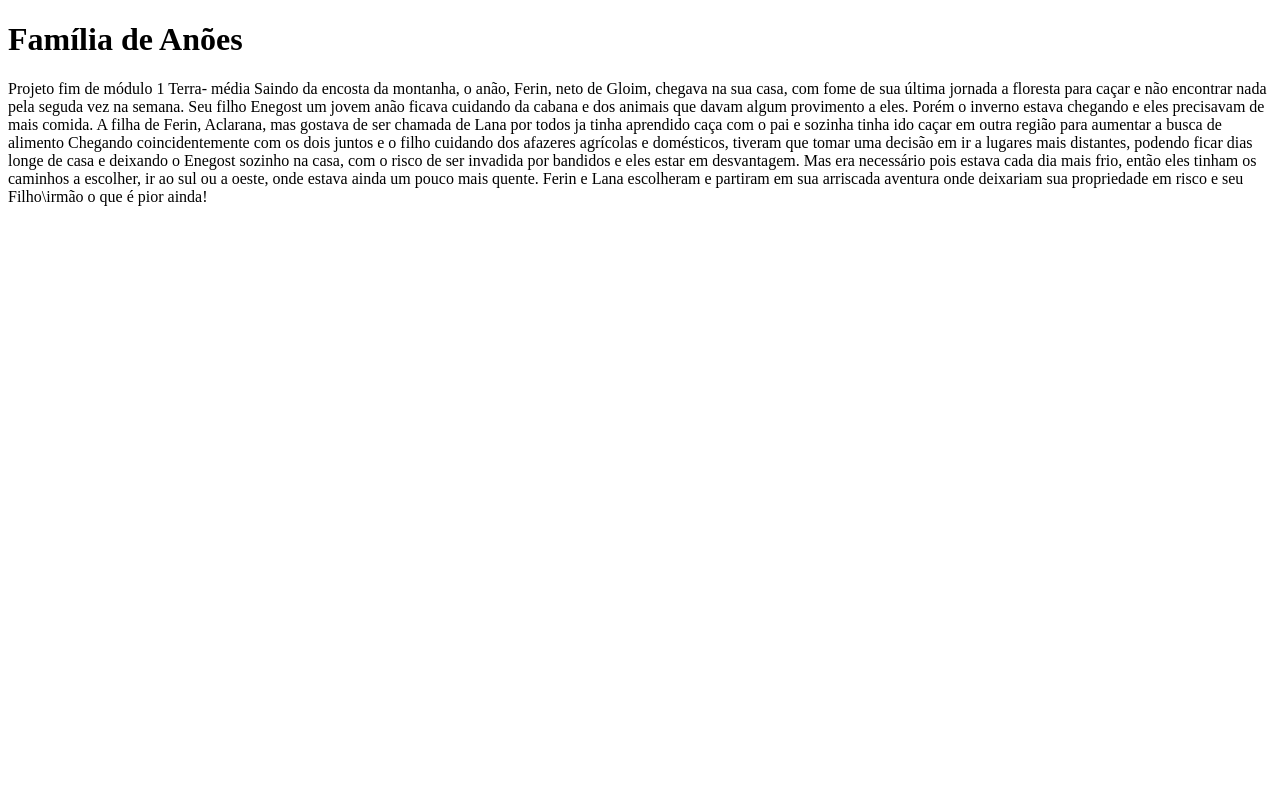
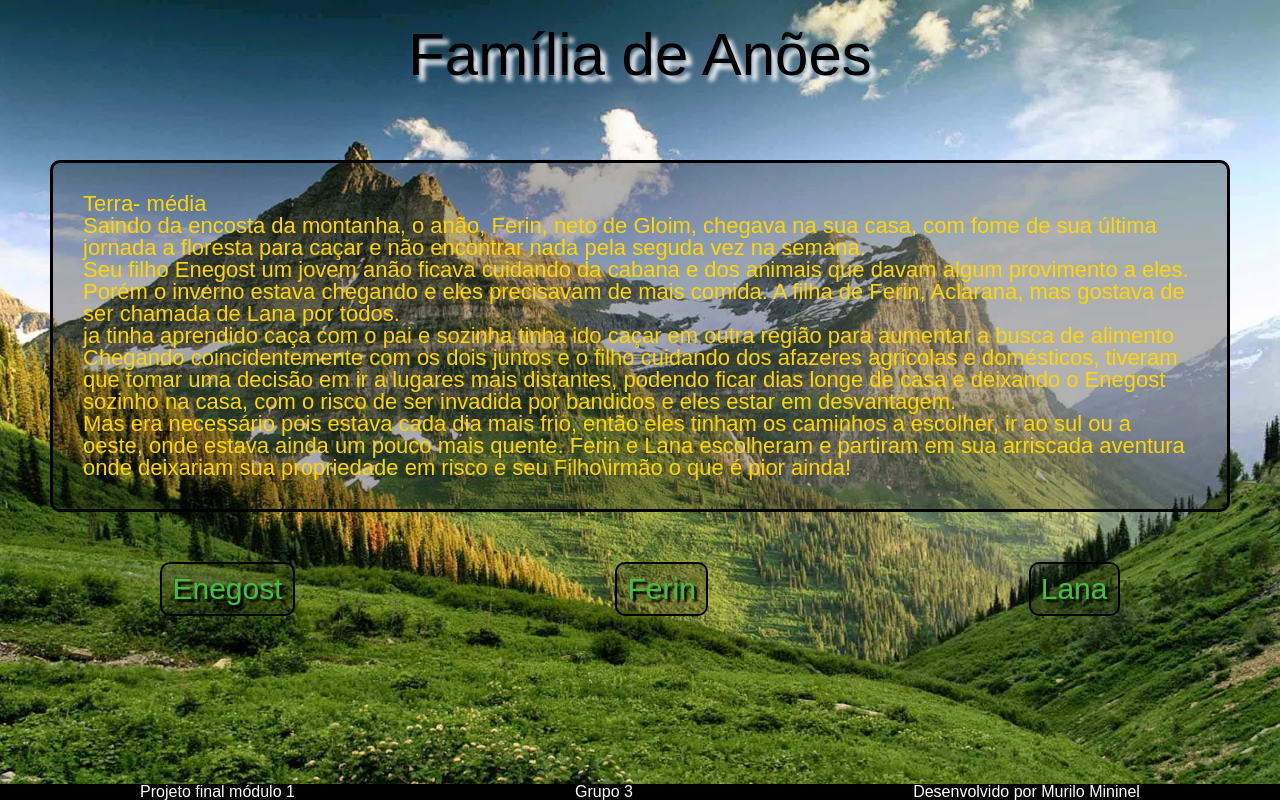
Before and after one commit to muridev017/projetoModulo1, a plain HTML site: page index.html in a window 1280 px wide. Drawn offline with Linux system fonts and the light colour scheme.

Commit message:
começar a fazer o html e css

```diff
--- a/index.html
+++ b/index.html
@@ -1,30 +1,53 @@
 <!DOCTYPE html>
 <html lang="pt-br">
+
 <head>
     <meta charset="UTF-8">
     <meta http-equiv="X-UA-Compatible" content="IE=edge">
     <meta name="viewport" content="width=device-width, initial-scale=1.0">
     <title>Tela inicial</title>
+    <link rel="stylesheet" href="reset.css">
+    <link rel="stylesheet" href="stylesheet.css">
 
-    <script ></script>
+    <script></script>
 </head>
-<body>
 
-    <h1>Família de Anões</h1>
-
-    <p>Projeto fim de módulo 1
-        Terra- média
+<body class="letra">
+    <header>
+         <h1 class="titulo">Família de Anões</h1>
+    </header>
+    <main>
+        <p class="ocomeco">
+            Terra- média<br>
             Saindo da encosta da montanha, o anão, Ferin, neto de Gloim, chegava na sua casa, com fome de sua última jornada
-        a floresta para caçar e não encontrar nada pela seguda vez na semana.
-        Seu filho Enegost um jovem anão ficava cuidando da cabana e dos animais que davam algum provimento a eles.
-        Porém o inverno estava chegando e eles precisavam de mais comida. A filha de Ferin, Aclarana, mas gostava de ser chamada de Lana por todos
+            a floresta para caçar e não encontrar nada pela seguda vez na semana.<br>
+            Seu filho Enegost um jovem anão ficava cuidando da cabana e dos animais que davam algum provimento a eles.<br>
+            Porém o inverno estava chegando e eles precisavam de mais comida. A filha de Ferin, Aclarana, mas gostava de ser
+            chamada de Lana por todos.<br>
             ja tinha aprendido caça com o pai e sozinha tinha ido caçar em outra região para aumentar a busca de alimento
             Chegando coincidentemente com os dois juntos e o filho cuidando dos afazeres agrícolas e domésticos, tiveram
             que tomar uma decisão em ir a lugares mais distantes, podendo ficar dias longe de casa e deixando o Enegost
-        sozinho na casa, com o risco de ser invadida por bandidos e eles estar em desvantagem.
+            sozinho na casa, com o risco de ser invadida por bandidos e eles estar em desvantagem.<br>
             Mas era necessário pois estava cada dia mais frio, então eles tinham os caminhos a escolher, ir ao sul
             ou a oeste, onde estava ainda um pouco mais quente. Ferin e Lana escolheram e partiram em sua arriscada
             aventura onde deixariam sua propriedade em risco e seu Filho\irmão o que é pior ainda!</p>
 
+        <div class="players">
+            <ul class="pl1"><a href="enegost.html">Enegost </a></ul>
+            <ul class="pl2"><a href="">Ferin </a></ul>
+            <ul class="pl3"><a href="">Lana </a></ul>
+        </div>
+    </main>
+
+    <footer>
+        <p>Projeto final módulo 1</p>
+        <P>Grupo 3</P>
+        <p>Desenvolvido por Murilo Mininel</p>
+    </footer>
+
+
 </body>
+
+
+
 </html>
--- /dev/null
+++ b/reset.css
@@ -0,0 +1,48 @@
+/* http://meyerweb.com/eric/tools/css/reset/
+   v2.0 | 20110126
+   License: none (public domain)
+*/
+
+html, body, div, span, applet, object, iframe,
+h1, h2, h3, h4, h5, h6, p, blockquote, pre,
+a, abbr, acronym, address, big, cite, code,
+del, dfn, em, img, ins, kbd, q, s, samp,
+small, strike, strong, sub, sup, tt, var,
+b, u, i, center,
+dl, dt, dd, ol, ul, li,
+fieldset, form, label, legend,
+table, caption, tbody, tfoot, thead, tr, th, td,
+article, aside, canvas, details, embed,
+figure, figcaption, footer, header, hgroup,
+menu, nav, output, ruby, section, summary,
+time, mark, audio, video {
+	margin: 0;
+	padding: 0;
+	border: 0;
+	font-size: 100%;
+	font: inherit;
+	vertical-align: baseline;
+}
+/* HTML5 display-role reset for older browsers */
+article, aside, details, figcaption, figure,
+footer, header, hgroup, menu, nav, section {
+	display: block;
+}
+body {
+	line-height: 1;
+}
+ol, ul {
+	list-style: none;
+}
+blockquote, q {
+	quotes: none;
+}
+blockquote:before, blockquote:after,
+q:before, q:after {
+	content: '';
+	content: none;
+}
+table {
+	border-collapse: collapse;
+	border-spacing: 0;
+}
--- a/stylesheet.css
+++ b/stylesheet.css
@@ -0,0 +1,83 @@
+*{
+    text-decoration: none;
+}
+.letra{
+    font-family: fantasy;
+    color:black;
+    background-image: url("Pense\ como\ uma\ montanha.jpg");
+    background-repeat: no-repeat;
+    background-size: cover;
+}
+
+.titulo{
+    text-align: center;
+    font-size: 60px;
+    text-shadow: 0.1em 0.1em 0.07em whitesmoke;
+    margin: 25px;
+}
+
+
+.ocomeco{
+    border: solid #000000;
+    border-radius: 10px;
+    display: inline-block;
+    margin: 50px;
+    padding: 30px;
+    font-size: 22px;
+    color: gold;
+    /* color: forestgreen ; */
+    background-color: rgba(0, 0, 0, 0.3);
+    text-transform: none;
+}
+
+.players a{
+    /* color: gold; */
+    color: rgb(68, 190, 68) ;
+    /* background-color: rgba(0, 0, 0, 0.2); */
+}
+
+.players{
+    display: flex;
+    justify-content: space-around;
+    font-size: 30px;
+}
+
+.pl1{
+    border: 2px solid #000000;
+    border-radius: 10px;
+    padding: 10px;
+    background-color: rgba(0, 0, 0, 0.2);
+    text-shadow: 0.1em 0.1em 0.07em rgb(0, 0, 0);
+
+}
+
+.pl2{
+    border: 2px solid #000000;
+    border-radius: 10px;
+    padding: 10px;
+    background-color: rgba(0, 0, 0, 0.2);
+    text-shadow: 0.1em 0.1em 0.07em rgb(0, 0, 0);
+}
+
+.pl3{
+    border: 2px solid #000000;
+    border-radius: 10px;
+    padding: 10px;
+    background-color: rgba(0, 0, 0, 0.2);
+    text-shadow: 0.1em 0.1em 0.07em rgb(0, 0, 0);
+}
+
+.players a:hover{
+    font-size: 40px;
+    color: gold;
+}
+
+footer{
+    display: flex;
+    justify-content: space-around;
+    color: white;
+    background-color: black;
+    position:fixed;
+    bottom: 0;
+    width: 100%;
+}
```
Also changed, not shown: Pense como uma montanha.jpg (added). Lines whose indentation alone changed are shown as unchanged.
